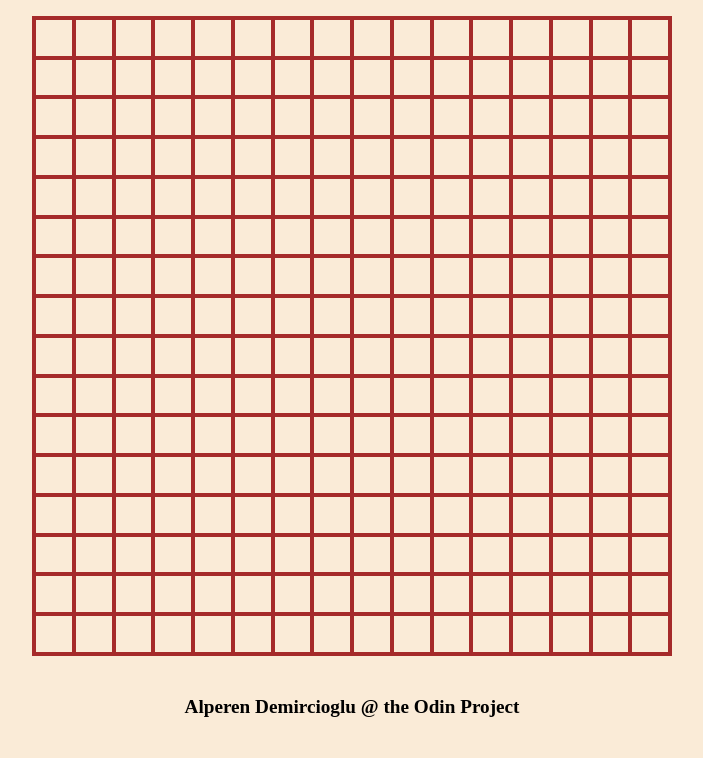
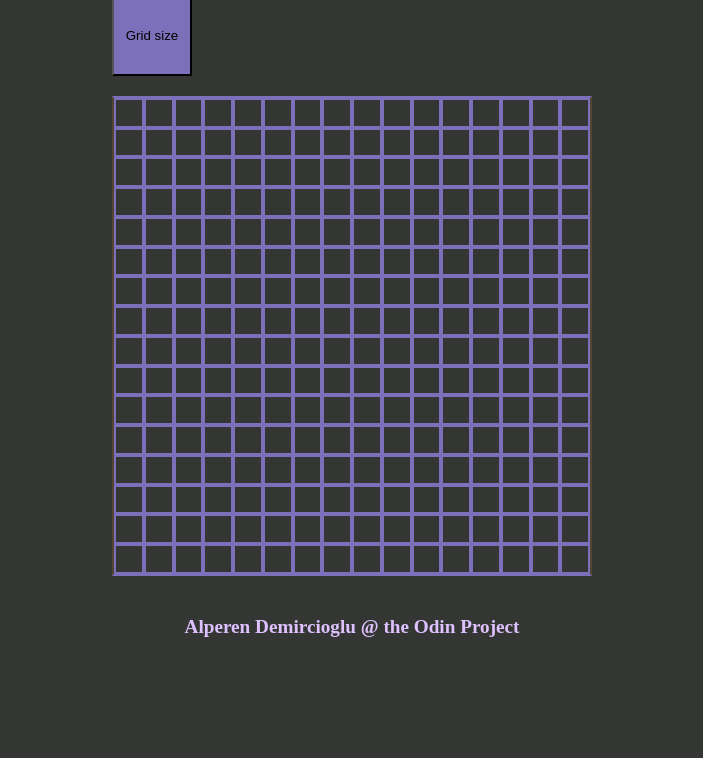
Before and after one commit to AlperenDemircioglu/etch-a-sketch, a plain HTML site: page index.html in a window 1280 px wide. Shown: the part 103-861 px from the top of the page, without its empty margins (288-991 px from the left). After the commit the page ends 800 px from the top, so only its background shows below. Drawn offline with Linux system fonts and the light colour scheme.

Commit message:
style.css changed the colors to make it look better.

```diff
--- a/style.css
+++ b/style.css
@@ -3,7 +3,7 @@ html {
     height: 100vh;
     justify-content: center;
     align-items: center;
-    background-color: antiquewhite;
+    background-color: #343633;
 
 }
 
@@ -17,24 +17,24 @@ body{
 .container{
     display: flex;
     flex: 1;
-    border-left: 2px solid brown;
-    border-right: 2px solid brown;
+    border-left: 2px solid #524632;
+    border-right: 2px solid #524632;
 
 }
 
 .main :nth-child(1) {
-    border-top: 2px solid brown;
+    border-top: 2px solid #7D70BA;
   }
 
 .main :nth-last-child(1){
-    border-bottom: 2px solid brown;
+    border-bottom: 2px solid #7D70BA;
 
 }
 
 .grid {
     display: flex;
     flex: 1;
-    border: 2px solid brown;
+    border: 2px solid #7D70BA;
 
 
 }
@@ -42,14 +42,16 @@ body{
 .main {
     display: flex;
     flex-direction: column;
-    height: 80vh;
-    width: 80vh;
+    height: 60vh;
+    width: 60vh;
+
 }
 
 button{
     height: 80px;
     width: 80px;
     margin-bottom: 20px;
+    background-color: #7D70BA;
 
 }
 
@@ -59,10 +61,12 @@ footer{
     text-align: center;
     font-weight: bold;
     font-size: larger;
+    color: #DEC1FF;
 }
 
 .header{
     display: flex;
     justify-content: center;
+    color: #C3C49E;
 
 }
```
